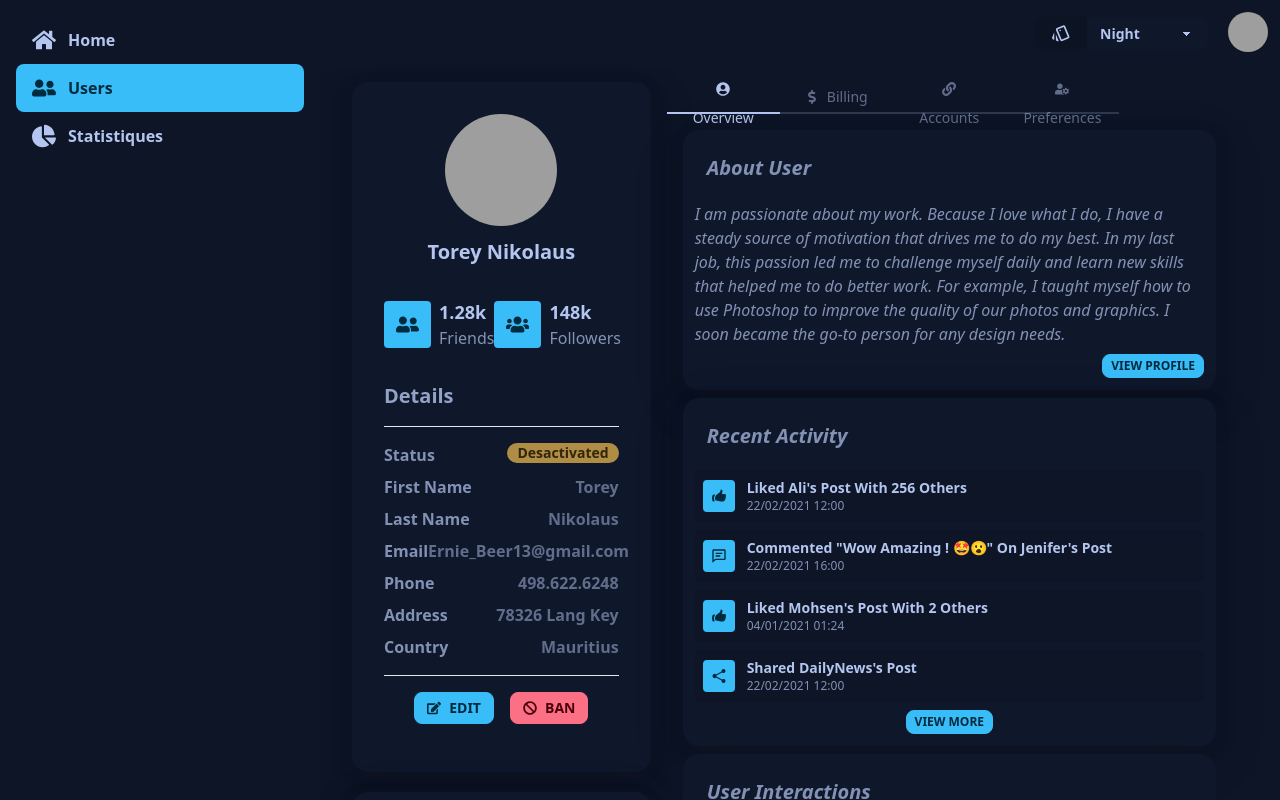
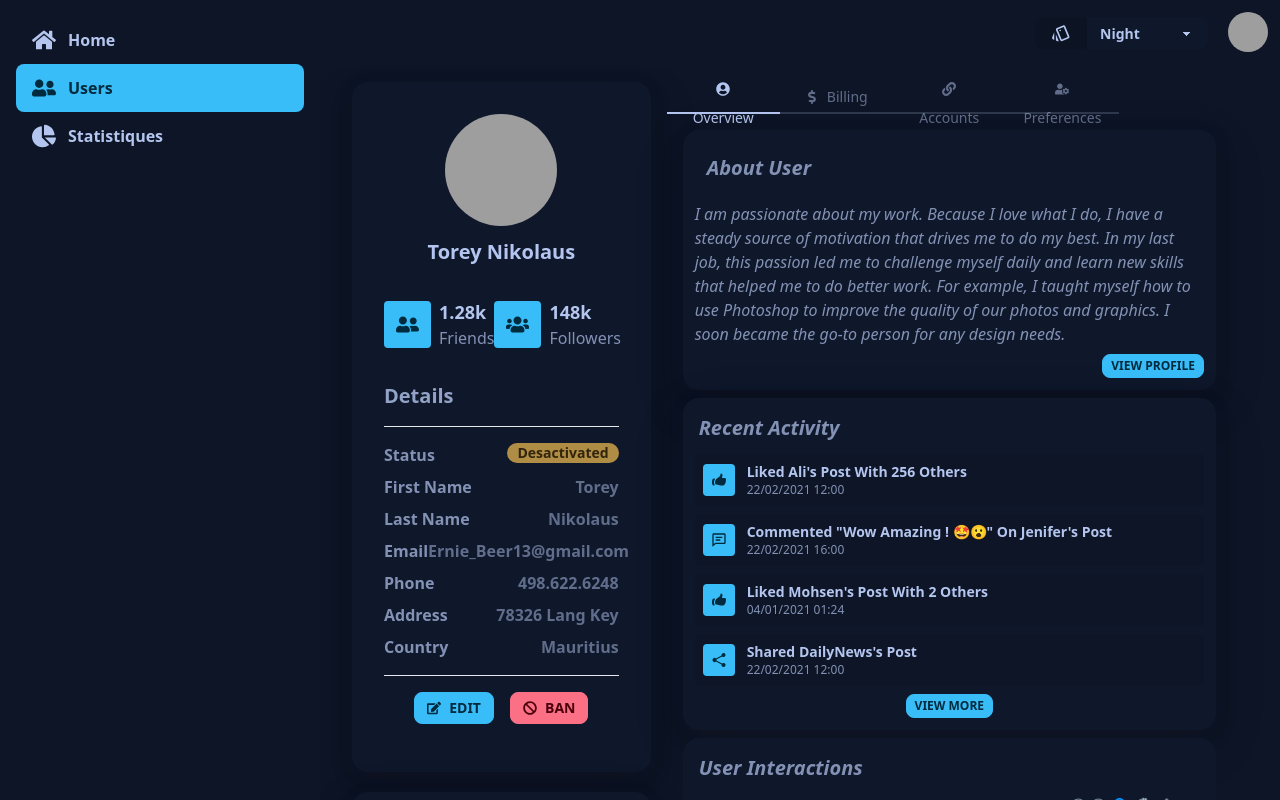
Before and after one commit to ichala/react-dashboard-ui, a React (Create React App) app: page /Users/027570e3-fb0f-4853-b6f0-814ff4260790/overview in a window 1280 px wide. Built offline with nearby package versions, Linux system fonts and the light colour scheme; grey boxes are pictures that could not be loaded.

Commit message:
Update margins for cards

```diff
--- a/src/Components/Users/User/OverviewComponents/InteractionsChart.jsx
+++ b/src/Components/Users/User/OverviewComponents/InteractionsChart.jsx
@@ -69,7 +69,7 @@ const InteractionsChart = () => {
   return (
     <div className="card w-full 2xl:w-1/2  bg-base-100 text-base-content">
       <div className="card-body p-3 bg-transparent ">
-        <div className="card-title opacity-70 m-3 italic">User Interactions</div>
+        <div className="card-title opacity-70 m-1 italic">User Interactions</div>
         <Chart className="text-base-content" options={ChartOptions} series={ChartSeries} />
       </div>
     </div>
--- a/src/Components/Users/User/OverviewComponents/RecentActivity.jsx
+++ b/src/Components/Users/User/OverviewComponents/RecentActivity.jsx
@@ -6,7 +6,7 @@ import ActivityCard from './ActivityCard';
 const RecentActivity = () => (
   <div className="card w-full 2xl:w-1/2  bg-base-100 text-base-content shadow-[0px_4px_16px_rgba(17,17,26,0.1),_0px_8px_24px_rgba(17,17,26,0.1),_0px_16px_56px_rgba(17,17,26,0.1)]">
     <div className="card-body p-3">
-      <div className="card-title opacity-70 m-3 italic">Recent Activity</div>
+      <div className="card-title opacity-70 m-1 italic">Recent Activity</div>
       <div className="flex flex-col gap-2 w-full">
         <ActivityCard icon={<HiHandThumbUp />} date="22/02/2021 12:00" desc={'liked Ali\'s post with 256 Others '} />
         <ActivityCard icon={<BiCommentDetail />} date="22/02/2021 16:00" desc={'commented "wow amazing ! 🤩😮" on jenifer\'s post '} />
--- a/src/Components/Users/User/UserComponents/UserSocials.jsx
+++ b/src/Components/Users/User/UserComponents/UserSocials.jsx
@@ -3,7 +3,7 @@ import React from 'react';
 const UserSocials = ({ Users }) => (
   <div className="card w-full mt-5 bg-base-100 text-base-content shadow-[0px_4px_16px_rgba(17,17,26,0.1),_0px_8px_24px_rgba(17,17,26,0.1),_0px_16px_56px_rgba(17,17,26,0.1)]">
     <div className="card-body p-3">
-      <div className="card-title opacity-70 m-3 italic">User Socials</div>
+      <div className="card-title opacity-70 m-1 italic">User Socials</div>
       <span className="opacity-70 text-sm font-semibold">Friends</span>
       <hr />
       <div className="flex flex-wrap justify-center">
```
